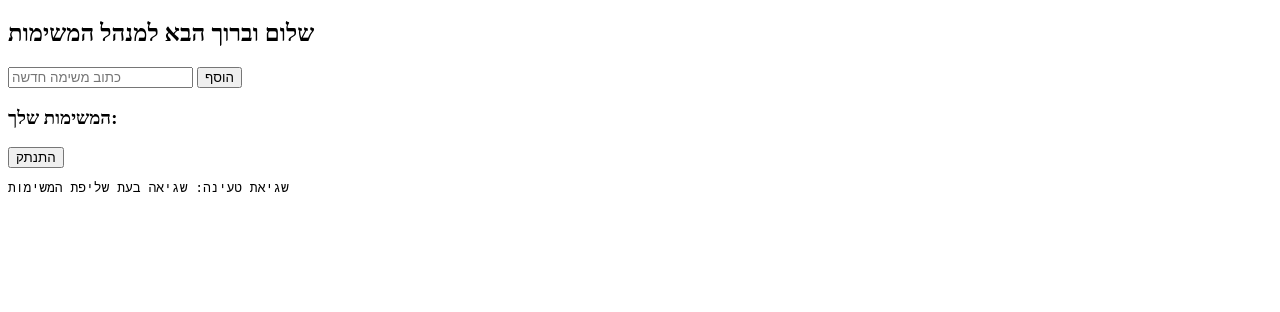
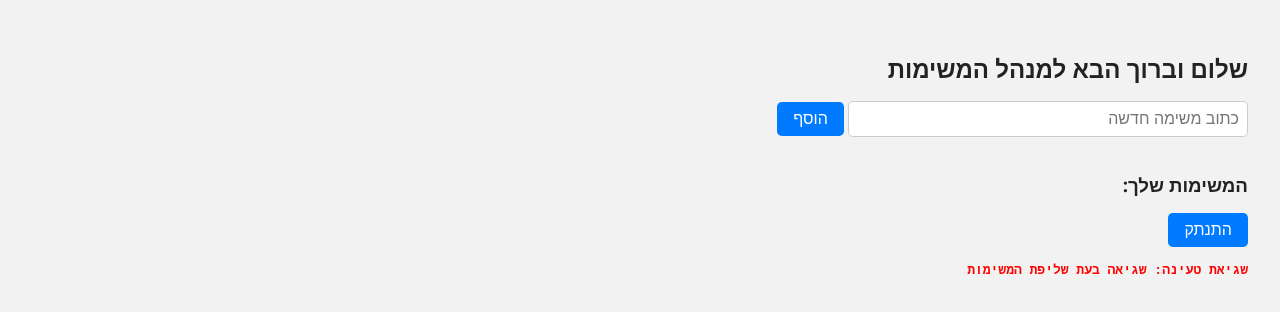
Before and after one commit to ShmuelBenHorin/task-manager, a website: page public/tasks.html in a window 1280 px wide. Drawn offline with Linux system fonts and the light colour scheme; no server answers; sample sign-in values are in the browser's storage.

Commit message:
style css adding

```diff
--- /dev/null
+++ b/public/style.css
@@ -0,0 +1,78 @@
+/* בסיס כללי */
+body {
+  font-family: 'Segoe UI', sans-serif;
+  direction: rtl;
+  text-align: right;
+  background-color: #f2f2f2;
+  margin: 0;
+  padding: 2rem;
+  color: #333;
+}
+
+/* כותרות */
+h1, h2, h3 {
+  color: #222;
+  margin-bottom: 1rem;
+}
+
+/* טפסים */
+input, select, textarea {
+  padding: 0.5rem;
+  font-size: 1rem;
+  margin-bottom: 1rem;
+  width: 100%;
+  max-width: 400px;
+  box-sizing: border-box;
+  border: 1px solid #ccc;
+  border-radius: 0.3rem;
+}
+
+button {
+  padding: 0.5rem 1rem;
+  font-size: 1rem;
+  background-color: #007bff;
+  color: white;
+  border: none;
+  border-radius: 0.3rem;
+  cursor: pointer;
+  transition: background-color 0.2s;
+}
+
+button:hover {
+  background-color: #0056b3;
+}
+
+/* רשימות משימות */
+ul {
+  list-style: none;
+  padding: 0;
+}
+
+li {
+  background-color: #fff;
+  border: 1px solid #ddd;
+  border-radius: 0.3rem;
+  padding: 0.5rem;
+  margin-bottom: 0.5rem;
+  display: flex;
+  justify-content: space-between;
+  align-items: center;
+}
+
+/* הודעות / שגיאות */
+pre#output, .message, .error {
+  margin-top: 1rem;
+  white-space: pre-wrap;
+  color: red;
+  font-weight: bold;
+}
+
+/* מרכז דף */
+.center {
+  max-width: 500px;
+  margin: auto;
+  padding: 2rem;
+  background-color: #ffffff;
+  border-radius: 1rem;
+  box-shadow: 0 0 10px rgba(0,0,0,0.1);
+}
--- a/public/tasks.html
+++ b/public/tasks.html
@@ -1,6 +1,8 @@
 <!DOCTYPE html>
 <html lang="he">
 <head>
+  <link rel="stylesheet" href="style.css">
+
   <meta charset="UTF-8">
   <title>המשימות שלי</title>
 </head>
```
Also changed, not shown: public/index.html (+2 -0 lines), public/login.html (+2 -0 lines), public/register.html (+2 -0 lines), public/New Text Document.txt (added).
